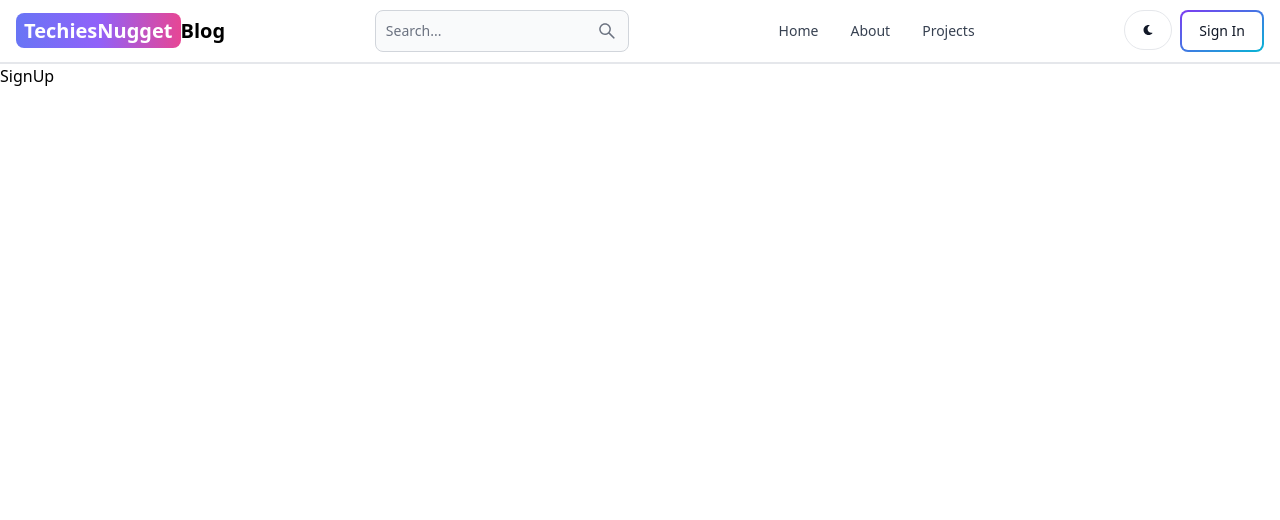
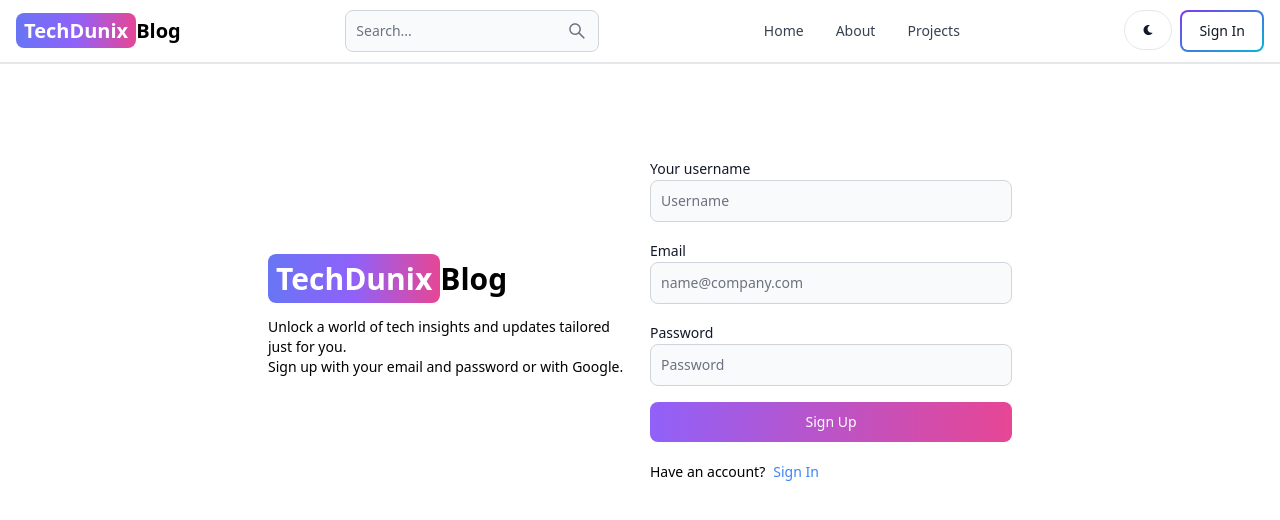
Before and after one commit to Jennydunix/mern-blog, a React (Vite) app in the folder client/: page /sign-up in a window 1280 px wide. Shown: the top 520 px of the page. Built offline with nearby package versions, Linux system fonts and the light colour scheme.

Commit message:
create signup page ui and changed blog name

```diff
--- a/client/index.html
+++ b/client/index.html
@@ -3,7 +3,7 @@
   <head>
     <meta charset="UTF-8" />
     <meta name="viewport" content="width=device-width, initial-scale=1.0" />
-    <title>TechiesNugget Blog</title>
+    <title>TechDunix Blog</title>
   </head>
   <body>
     <div id="root"></div>
--- a/client/src/components/Header.jsx
+++ b/client/src/components/Header.jsx
@@ -12,7 +12,7 @@
         className="self-center whitespace-nowrap text-sm sm:text-xl font-semibold dark:text-white"
       >
         <span className="px-2 py-1 bg-gradient-to-r from-indigo-500 via-purple-500 to-pink-500 rounded-lg text-white">
-          TechiesNugget
+          TechDunix
         </span>
         Blog
       </Link>
--- a/client/src/pages/SignUp.jsx
+++ b/client/src/pages/SignUp.jsx
@@ -1,5 +1,48 @@
+import { Button, Label, TextInput } from "flowbite-react";
+import { Link } from "react-router-dom";
+
 export default function SignUp() {
   return (
-    <div>SignUp</div>
-  )
+    <div className="min-h-screen mt-20">
+      <div className="flex p-3 max-w-3xl mx-auto flex-col md:flex-row md:items-center gap-5">
+        {/* left side div */}
+        <div className="flex-1">
+          <Link to="/" className="font-bold dark:text-white text-3xl">
+            <span className="px-2 py-1 bg-gradient-to-r from-indigo-500 via-purple-500 to-pink-500 rounded-lg text-white">
+              TechDunix
+            </span>
+            Blog
+          </Link>
+          <p className="text-sm mt-5">
+            Unlock a world of tech insights and updates tailored just for you.<br/> Sign up with  your email and password or with Google.
+          </p>
+        </div>
+        {/* right side div*/}
+
+          <div className="flex-1">
+            <form className="flex flex-col gap-4">
+              <div>
+                <Label value="Your username" />
+                <TextInput type="text" placeholder="Username" id="username"/>
+              </div>
+              <div>
+                <Label value="Email" />
+                <TextInput type="email" placeholder="name@company.com" id="email"/>
+              </div>
+              <div>
+                <Label value="Password" />
+                <TextInput type="text" placeholder="Password" id="password"/>
+              </div>
+              <Button gradientDuoTone='purpleToPink'type="submit">Sign Up</Button>
+            </form>
+            <div className=" flex gap-2 text-sm mt-5">
+              <span>Have an account?</span>
+              <Link to="/sign-in" className="text-blue-500">
+                Sign In
+              </Link>
+            </div>
+          </div>
+        </div>
+      </div>
+  );
 }
```
